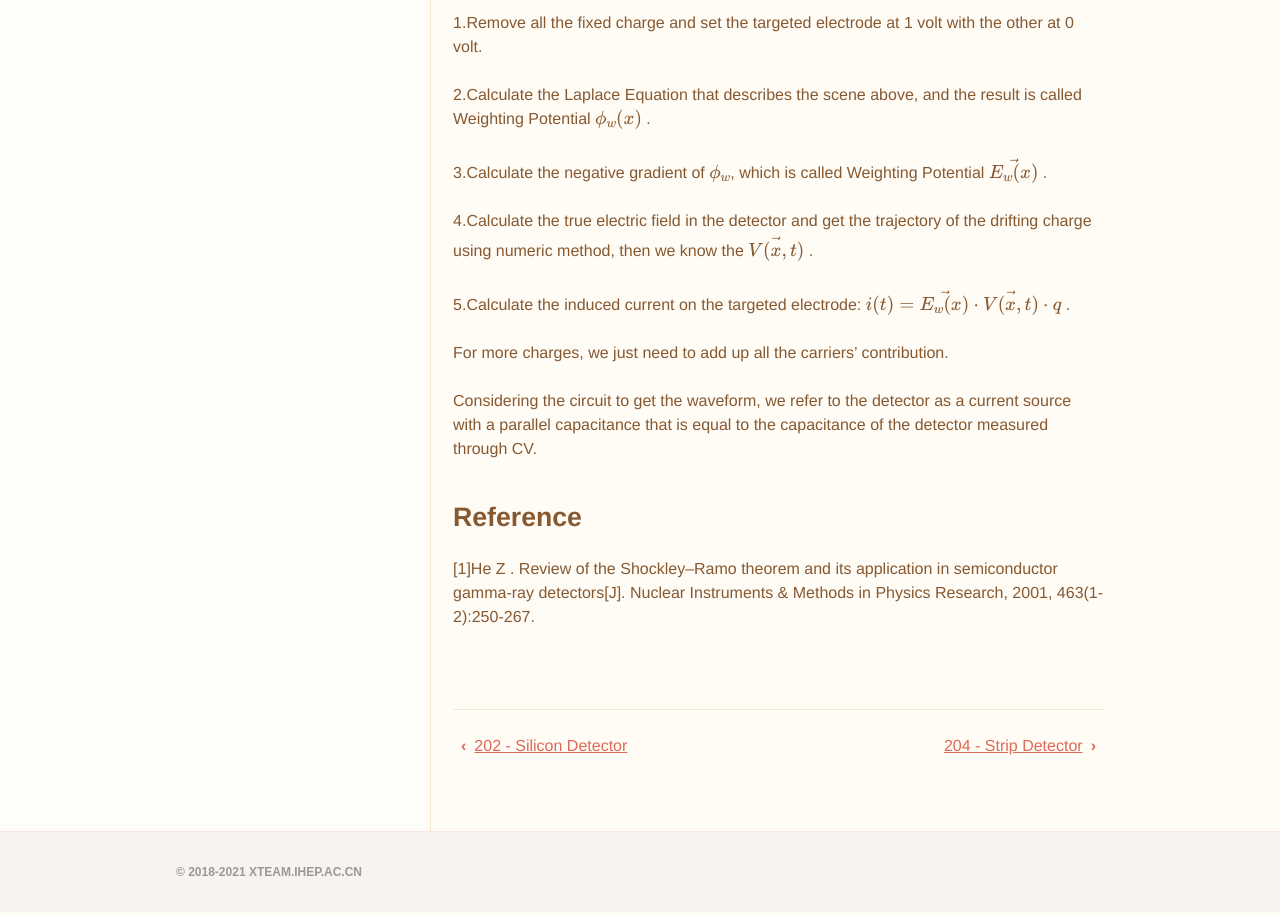
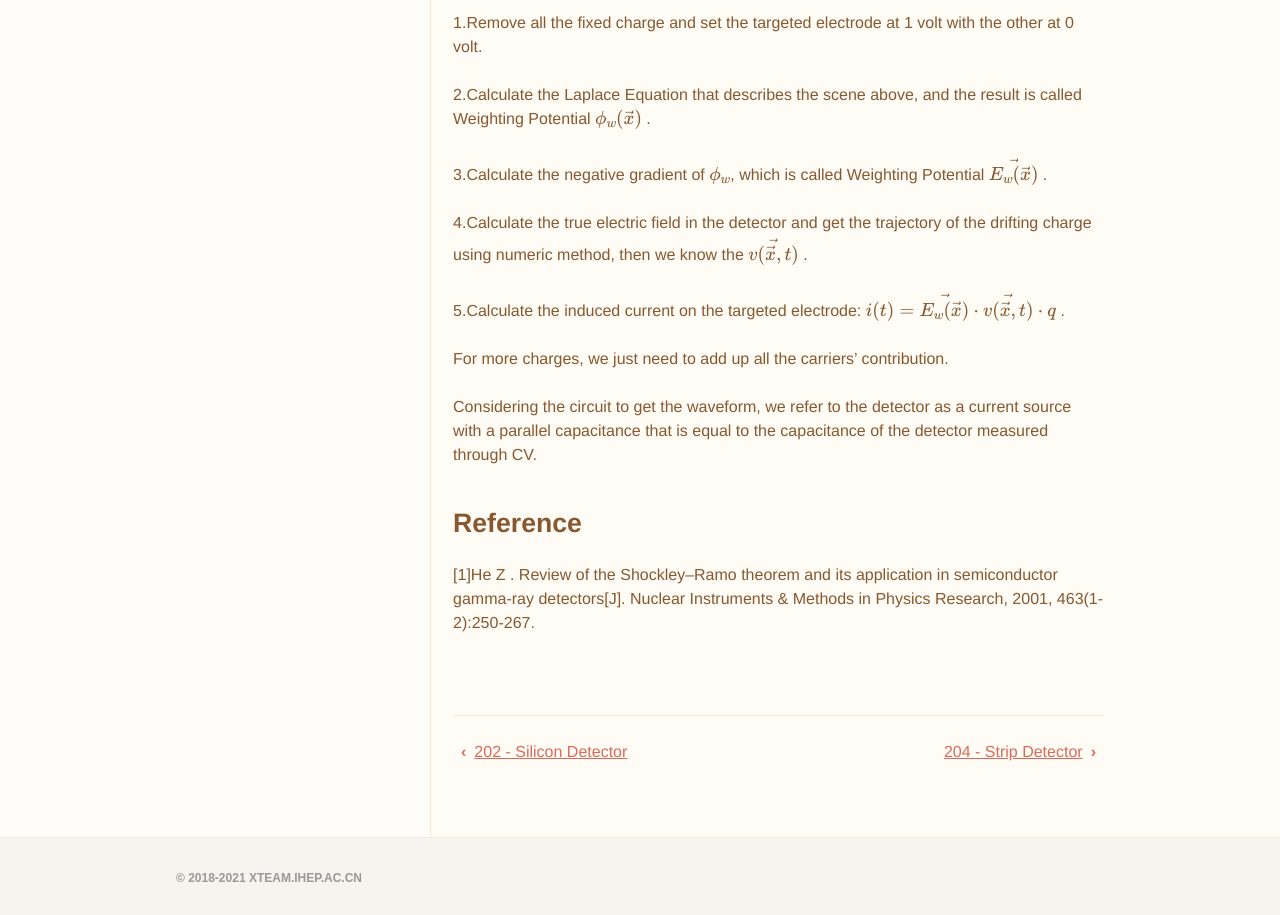
Before and after one commit to dt-np/xteam, a Jekyll site: the page built from _docs/203_pixel.md, in a window 1280 px wide. Shown: the part 765-1680 px from the top of the page. Built offline with Jekyll 4.4.1, drawn with Linux system fonts in a browser that asks for light colours; formulas are drawn with MathJax 3.

Commit message:
Update 203_pixel.md

```diff
--- a/_docs/203_pixel.md
+++ b/_docs/203_pixel.md
@@ -21,13 +21,13 @@ use_math: true
 
   1.Remove all the fixed charge and set the targeted electrode at 1 volt with the other at 0 volt.
 
-  2.Calculate the Laplace Equation that describes the scene above, and the result is called Weighting Potential $$\phi_w(x)$$ .
+  2.Calculate the Laplace Equation that describes the scene above, and the result is called Weighting Potential $$\phi_w(\vec{x})$$ .
 
-  3.Calculate the negative gradient of $$\phi_w$$, which is called Weighting Potential $$\vec{E_w(x)}$$ .
+  3.Calculate the negative gradient of $$\phi_w$$, which is called Weighting Potential $$\vec{E_w(\vec{x})}$$ .
 
-  4.Calculate the true electric field in the detector and get the trajectory of the drifting charge using numeric method, then we know the $$\vec{V(x,t)}$$ .
+  4.Calculate the true electric field in the detector and get the trajectory of the drifting charge using numeric method, then we know the $$\vec{v(\vec{x},t)}$$ .
 
-  5.Calculate the induced current on the targeted electrode: $$i(t) = \vec{E_w(x)} \cdot \vec{V(x,t)} \cdot q$$ .
+  5.Calculate the induced current on the targeted electrode: $$i(t) = \vec{E_w(\vec{x})} \cdot \vec{v(\vec{x},t)} \cdot q$$ .
 
   For more charges, we just need to add up all the carriers' contribution.
 
```
